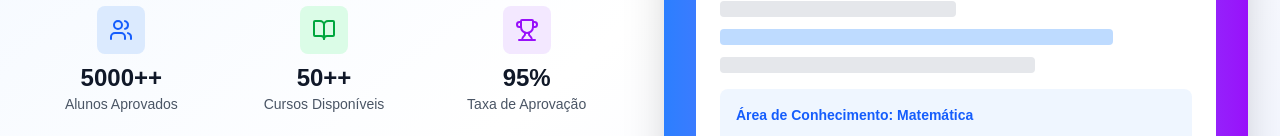
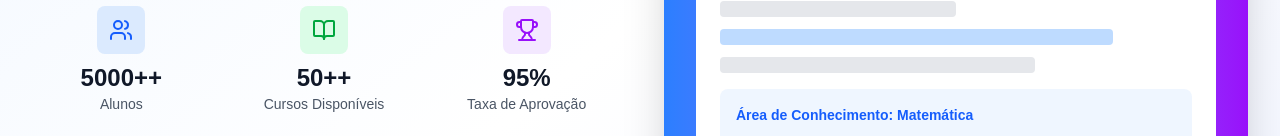
Before and after one commit to PedroBolson/Courses, a Next.js app in the folder client/: page / in a window 1280 px wide. Shown: the part 486-622 px from the top of the page. Built offline with nearby package versions, Linux system fonts and the light colour scheme; no server answers.

Commit message:
finishing project

```diff
--- a/client/src/components/Hero.tsx
+++ b/client/src/components/Hero.tsx
@@ -124,7 +124,7 @@
                                     <Users className="h-6 w-6 text-blue-600 dark:text-blue-400" />
                                 </div>
                                 <div className="text-2xl font-bold text-gray-900 dark:text-white">{stats.alunos > 0 ? stats.alunos : '5000+'}+</div>
-                                <div className="text-sm text-gray-600 dark:text-gray-400">Alunos Aprovados</div>
+                                <div className="text-sm text-gray-600 dark:text-gray-400">Alunos</div>
                             </div>
 
                             <div className="text-center">
```
